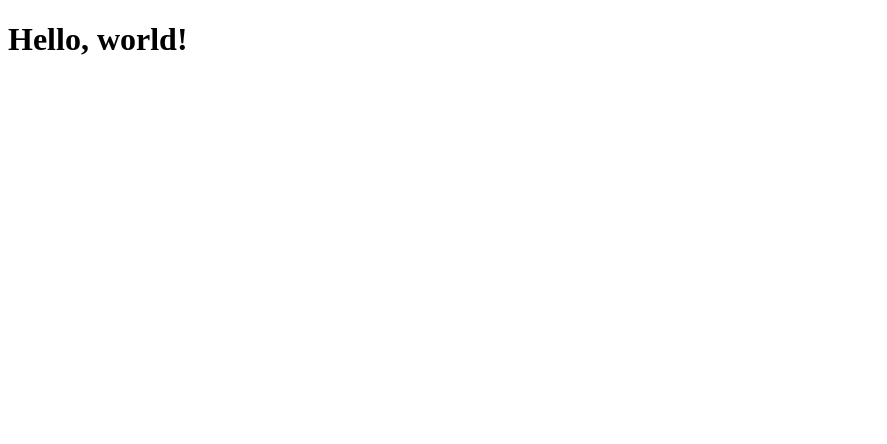
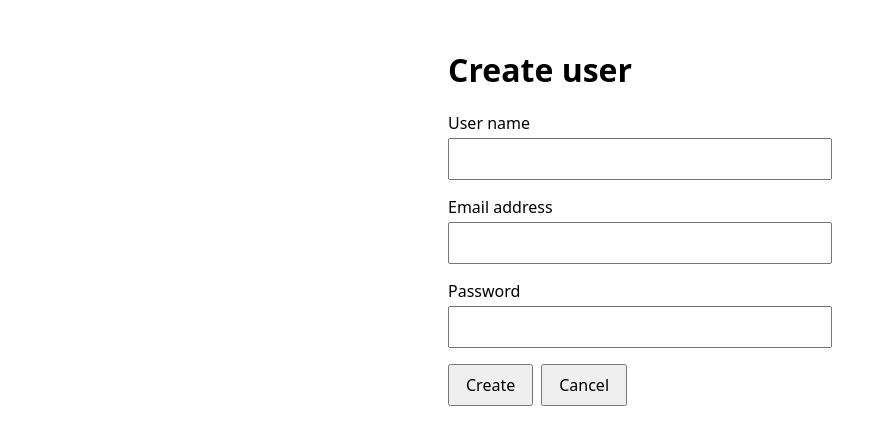
Before and after one commit to raynizm/laboration-3, a React (Vite) app: page / in a window 1280 px wide. Shown: the top 444 px of the page, without its empty margins (0-887 px from the left). Built offline with nearby package versions, Linux system fonts and the light colour scheme.

Commit message:
feat: implement a mocked user creation form

```diff
--- a/src/App.jsx
+++ b/src/App.jsx
@@ -1,5 +1,63 @@
+import { useState } from 'react'
+
+const emptyForm = { username: '', email: '', password: '' }
+
 function App() {
-  return <h1>Hello, world!</h1>
+  const [form, setForm] = useState(emptyForm)
+
+  const handleChange = (e) => {
+    setForm({ ...form, [e.target.name]: e.target.value })
+  }
+
+  const handleSubmit = (e) => {
+    e.preventDefault()
+    setForm(emptyForm)
+  }
+
+  const handleCancel = () => {
+    setForm(emptyForm)
+  }
+
+  return (
+    <main>
+      <h1>Create user</h1>
+      <form onSubmit={handleSubmit} noValidate>
+        <label>
+          User name
+          <input
+            type="text"
+            name="username"
+            value={form.username}
+            onChange={handleChange}
+          />
+        </label>
+        <label>
+          Email address
+          <input
+            type="email"
+            name="email"
+            value={form.email}
+            onChange={handleChange}
+          />
+        </label>
+        <label>
+          Password
+          <input
+            type="password"
+            name="password"
+            value={form.password}
+            onChange={handleChange}
+          />
+        </label>
+        <div className="buttons">
+          <button type="submit">Create</button>
+          <button type="button" onClick={handleCancel}>
+            Cancel
+          </button>
+        </div>
+      </form>
+    </main>
+  )
 }
 
 export default App
--- a/src/index.css
+++ b/src/index.css
@@ -0,0 +1,37 @@
+body {
+  font-family: system-ui, sans-serif;
+}
+
+main {
+  max-width: 24rem;
+  margin: 3rem auto;
+  padding: 0 1rem;
+}
+
+form {
+  display: flex;
+  flex-direction: column;
+  gap: 1rem;
+}
+
+label {
+  display: flex;
+  flex-direction: column;
+  gap: 0.25rem;
+}
+
+input {
+  padding: 0.5rem;
+  font: inherit;
+}
+
+.buttons {
+  display: flex;
+  gap: 0.5rem;
+}
+
+button {
+  padding: 0.5rem 1rem;
+  font: inherit;
+  cursor: pointer;
+}
```
